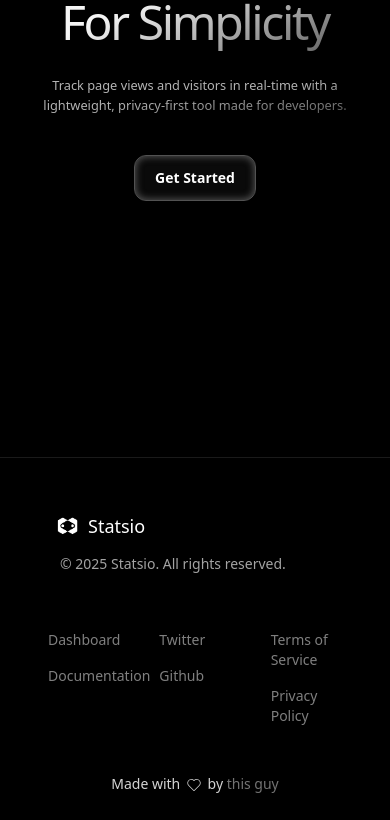
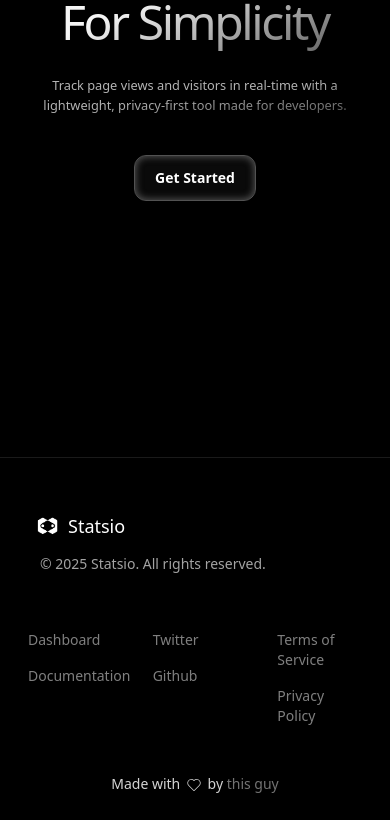
Before and after one commit to AmanShakya0018/Statsio, a Next.js app: page / in a window 390 px wide. Shown: the part 3993-4813 px from the top of the page. Built offline with nearby package versions, Linux system fonts and the light colour scheme; no server answers.

Commit message:
update: changed package from npm to pnpm

```diff
--- a/components/landingpage/footer.tsx
+++ b/components/landingpage/footer.tsx
@@ -6,7 +6,7 @@ import { CiHeart } from "react-icons/ci";
 
 const Footer = () => {
   return (
-    <div className="block border-t border-white/[0.1] px-8 py-12">
+    <div className="block border-t border-white/[0.1] px-3 py-12 sm:px-8">
       <div className="mx-auto flex max-w-[80rem] flex-col items-start justify-between px-4 text-sm text-neutral-400 sm:flex-row">
         <div>
           <div className="mb-2 flex">
```
Also changed, not shown: 2 other files (tests, documents, lock files or other folders).
